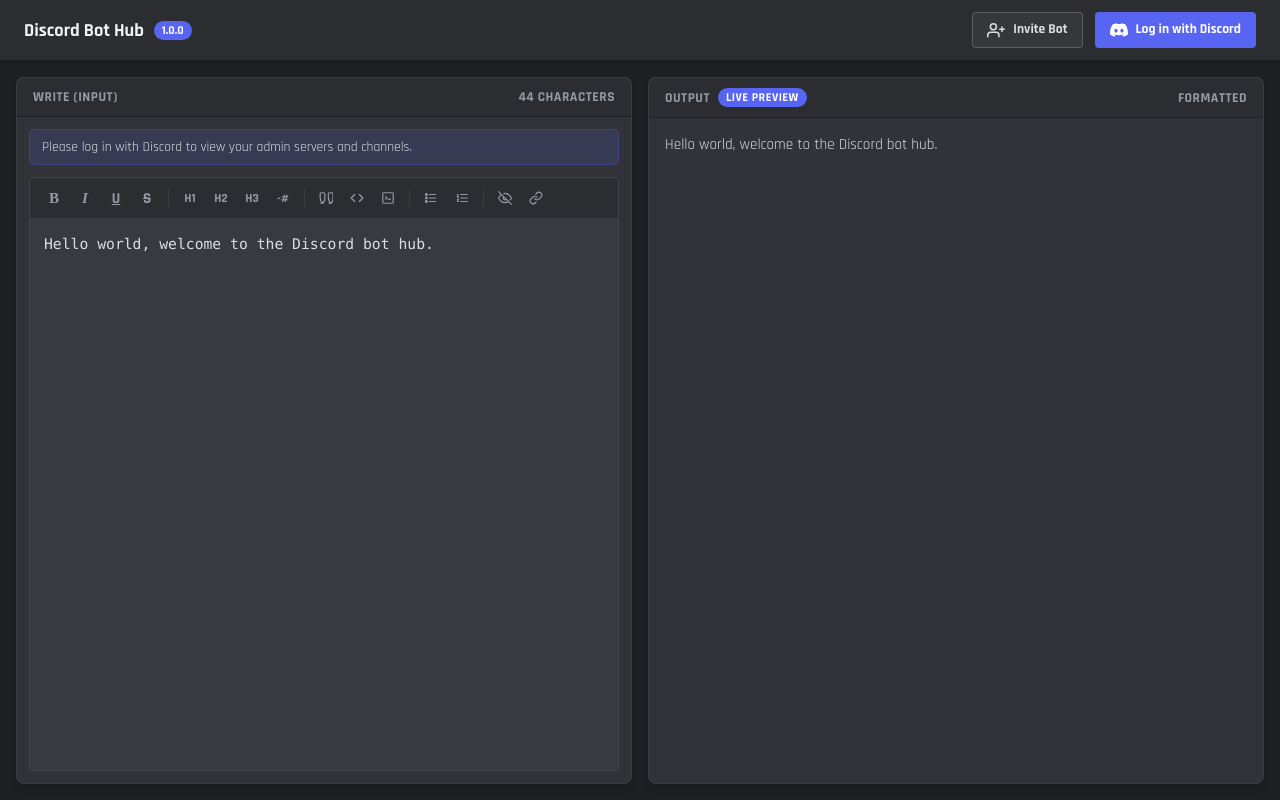
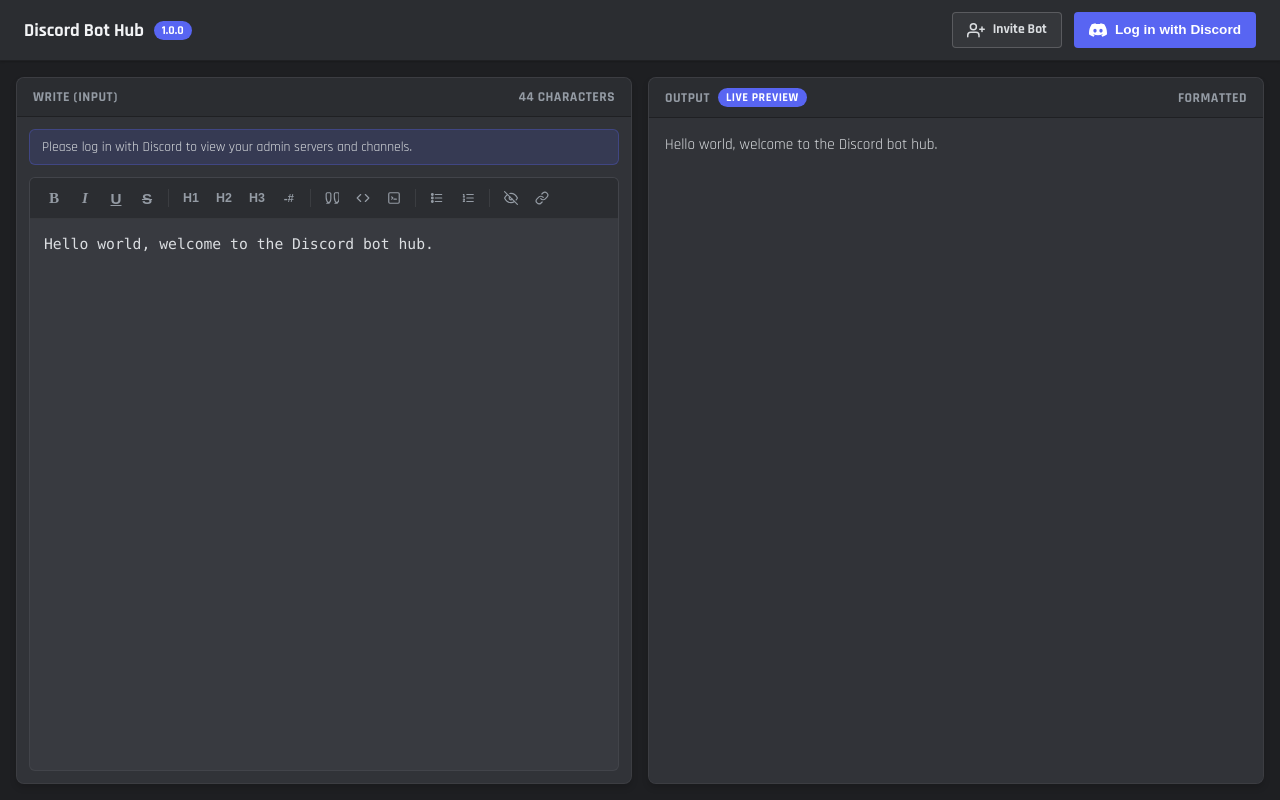
Before and after one commit to darketomaly/discord-bot-frontend, an Astro site: page / in a window 1280 px wide. Built offline with nearby package versions, Linux system fonts and the light colour scheme; Astro itself is replaced by a stand-in of ours.

Commit message:
Revert "Updated font"
This reverts commit a2a0cd3a3017704a9cd560f860048c5d74b16401.

```diff
--- a/src/pages/auth/callback.astro
+++ b/src/pages/auth/callback.astro
@@ -20,10 +20,6 @@ import "@fontsource/rajdhani/500.css";
 				justify-content: center;
 				height: 100vh;
 				margin: 0;
-			}
-			button,
-			a {
-				font: inherit;
 			}
 			.card {
 				background-color: #2b2d31;
--- a/src/pages/index.astro
+++ b/src/pages/index.astro
@@ -78,15 +78,6 @@ const initialHtml = parseDiscordMarkdown(initialMarkdown);
 				flex-direction: column;
 				height: 100vh;
 				overflow: hidden;
-			}
-
-			button,
-			input,
-			select,
-			textarea,
-			optgroup,
-			option {
-				font: inherit;
 			}
 
 			header {
```
